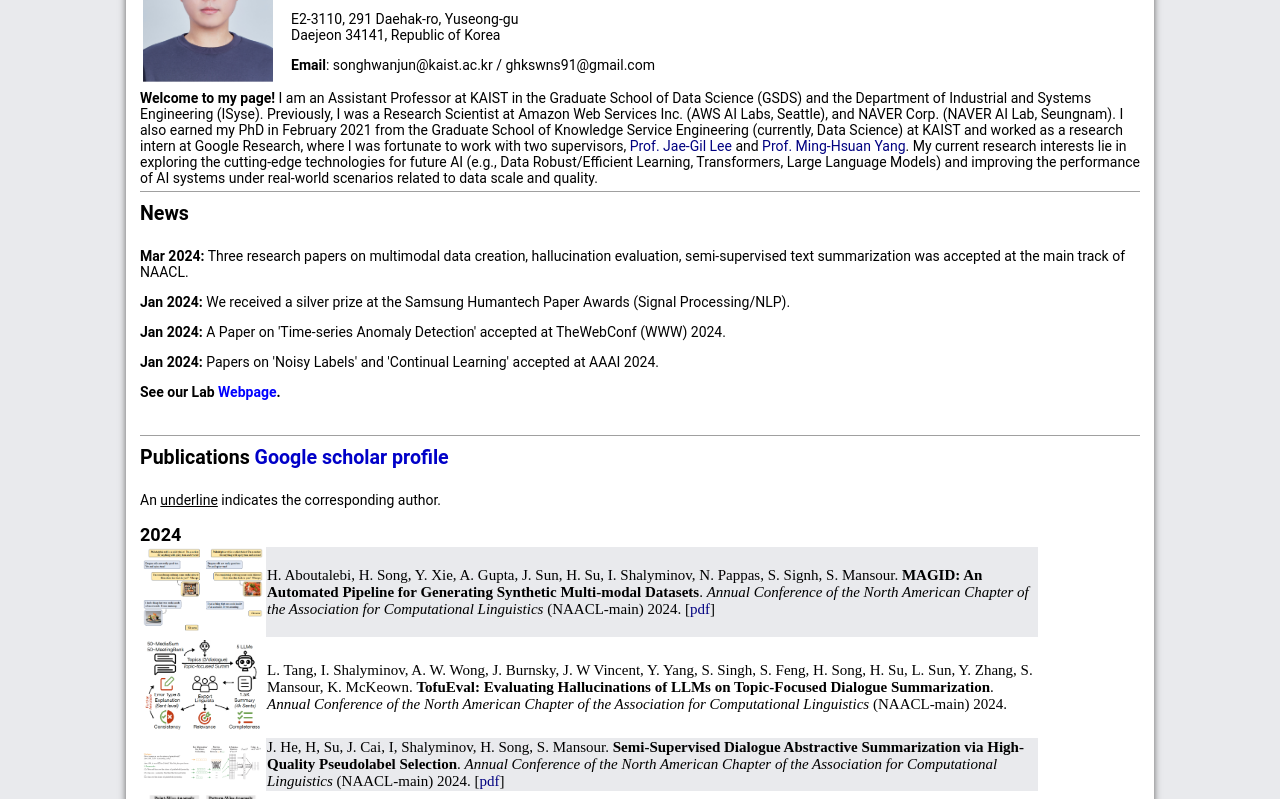
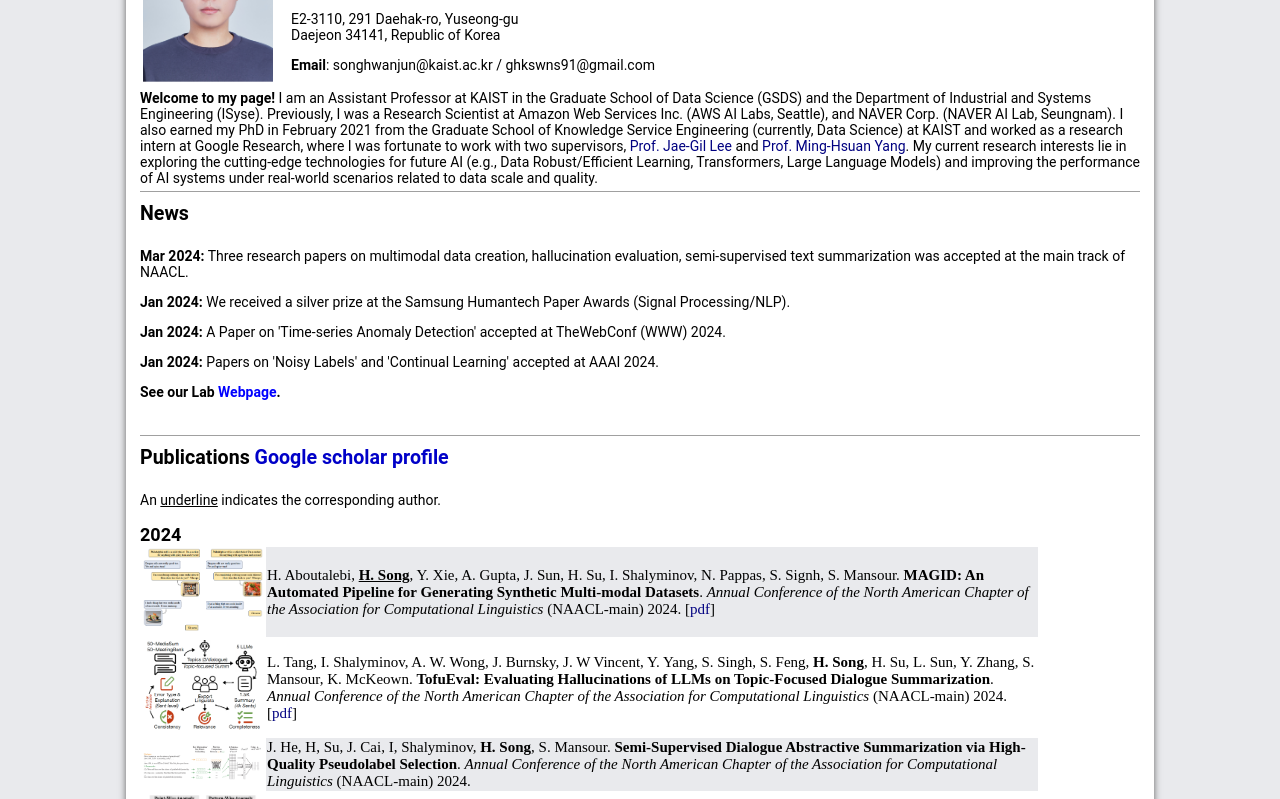
Before and after one commit to songhwanjun/songhwanjun.github.io, a plain HTML site: page index.html in a window 1280 px wide. Shown: the part 153-952 px from the top of the page. Drawn offline with nearby package versions, Linux system fonts and the light colour scheme.

Commit message:
Add files via upload

```diff
--- a/index.html
+++ b/index.html
@@ -64,8 +64,8 @@
             <img src="./images/pubpic/naacl24-magid.png" class="PaperThumbnail" width="120">
           </td>
           <td bgcolor="#e9eaed">
-            H. Aboutalebi, H. Song, Y. Xie, A. Gupta, J. Sun, H. Su, I. Shalyminov, N. Pappas, S. Signh, S. Mansour. <strong>MAGID: An Automated Pipeline for Generating Synthetic Multi-modal Datasets</strong>. <em>Annual Conference of the North American Chapter of the Association for Computational Linguistics </em> (NAACL-main) 2024.
-            [<a href="https://arxiv.org/abs/2312.07087"><font color="#000080">pdf</font></a>]
+            H. Aboutalebi, <u><strong>H. Song</strong></u>, Y. Xie, A. Gupta, J. Sun, H. Su, I. Shalyminov, N. Pappas, S. Signh, S. Mansour. <strong>MAGID: An Automated Pipeline for Generating Synthetic Multi-modal Datasets</strong>. <em>Annual Conference of the North American Chapter of the Association for Computational Linguistics </em> (NAACL-main) 2024.
+            [<a href="https://arxiv.org/pdf/2403.03194.pdf"><font color="#000080">pdf</font></a>]
           </td>
         </tr>
 
@@ -74,8 +74,9 @@
             <img src="./images/pubpic/naacl24-tofueval.png" class="PaperThumbnail" width="120">
           </td>
           <td>
-            L. Tang, I. Shalyminov, A. W. Wong, J. Burnsky, J. W Vincent, Y. Yang, S. Singh, S. Feng, H. Song, H. Su, L. Sun, Y. Zhang, S. Mansour, K. McKeown. <strong>TofuEval: Evaluating Hallucinations of LLMs on Topic-Focused Dialogue Summarization</strong>. <em>Annual Conference of the North American Chapter of the Association for Computational Linguistics </em> (NAACL-main) 2024.
-	</td>
+            L. Tang, I. Shalyminov, A. W. Wong, J. Burnsky, J. W Vincent, Y. Yang, S. Singh, S. Feng, <strong>H. Song</strong>, H. Su, L. Sun, Y. Zhang, S. Mansour, K. McKeown. <strong>TofuEval: Evaluating Hallucinations of LLMs on Topic-Focused Dialogue Summarization</strong>. <em>Annual Conference of the North American Chapter of the Association for Computational Linguistics </em> (NAACL-main) 2024.
+            [<a href="https://arxiv.org/pdf/2402.13249.pdf"><font color="#000080">pdf</font></a>]
+          </td>
         </tr>
 
         <tr>
@@ -83,8 +84,7 @@
             <img src="./images/pubpic/naacl24-sicf.png" class="PaperThumbnail" width="120">
           </td>
           <td bgcolor="#e9eaed">
-            J. He, H, Su, J. Cai, I, Shalyminov, H. Song, S. Mansour. <strong>Semi-Supervised Dialogue Abstractive Summarization via High-Quality Pseudolabel Selection</strong>. <em>Annual Conference of the North American Chapter of the Association for Computational Linguistics </em> (NAACL-main) 2024.
-            [<a href="https://arxiv.org/abs/2312.07087"><font color="#000080">pdf</font></a>]
+            J. He, H, Su, J. Cai, I, Shalyminov, <strong>H. Song</strong>, S. Mansour. <strong>Semi-Supervised Dialogue Abstractive Summarization via High-Quality Pseudolabel Selection</strong>. <em>Annual Conference of the North American Chapter of the Association for Computational Linguistics </em> (NAACL-main) 2024.
           </td>
         </tr>
 
```
